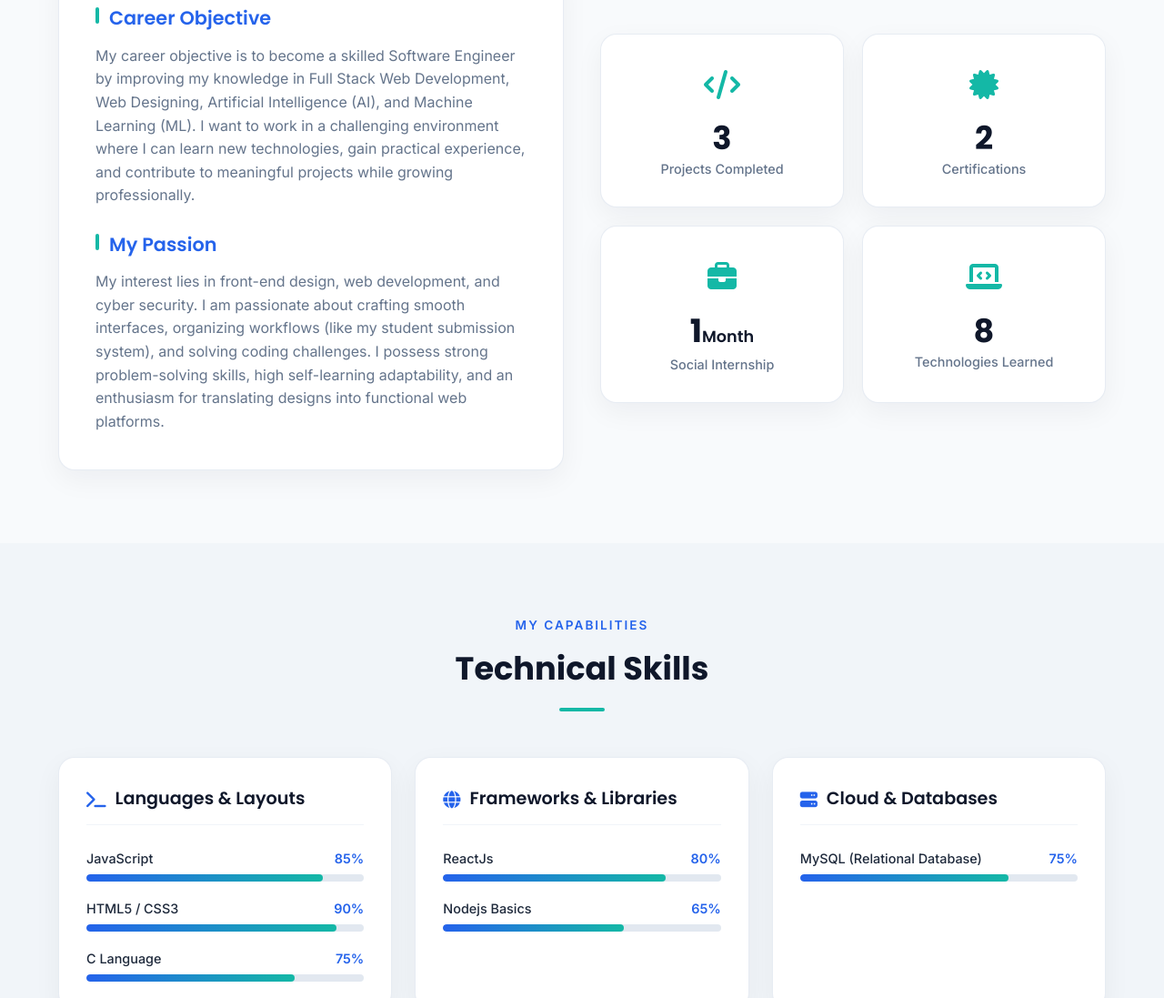
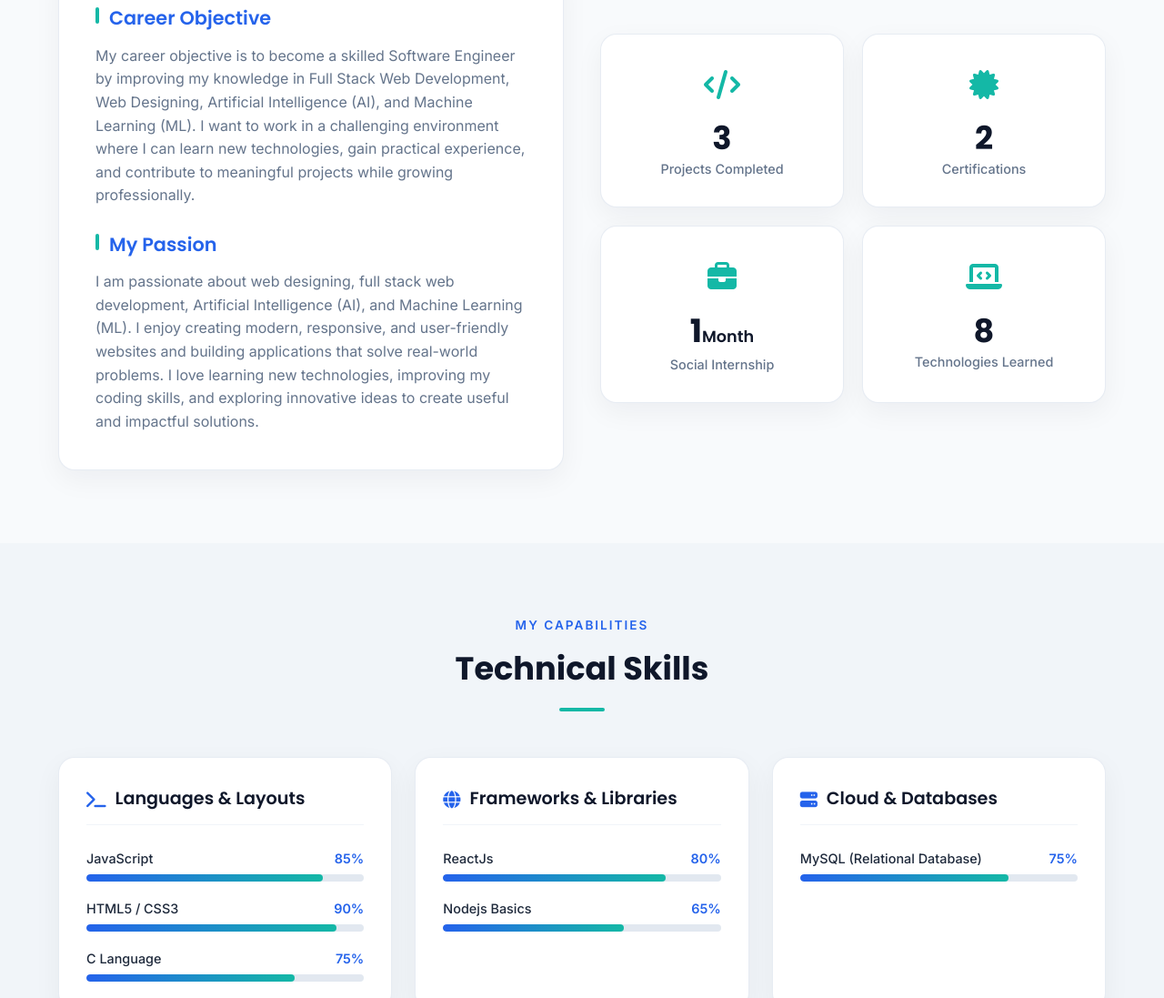
Before and after one commit to nohitha08-cloud/portfolio, a website built with Vite: page index.html in a window 1280 px wide. Shown: the part 1005-2102 px from the top of the page at 91% size. Built offline with nearby package versions, Linux system fonts and the light colour scheme.

Commit message:
Update My Passion paragraph with user's custom statement

```diff
--- a/index.html
+++ b/index.html
@@ -142,7 +142,7 @@
           </p>
           <h3 class="mt-4">My Passion</h3>
           <p>
-            My interest lies in front-end design, web development, and cyber security. I am passionate about crafting smooth interfaces, organizing workflows (like my student submission system), and solving coding challenges. I possess strong problem-solving skills, high self-learning adaptability, and an enthusiasm for translating designs into functional web platforms.
+            I am passionate about web designing, full stack web development, Artificial Intelligence (AI), and Machine Learning (ML). I enjoy creating modern, responsive, and user-friendly websites and building applications that solve real-world problems. I love learning new technologies, improving my coding skills, and exploring innovative ideas to create useful and impactful solutions.
           </p>
         </div>
 
```
